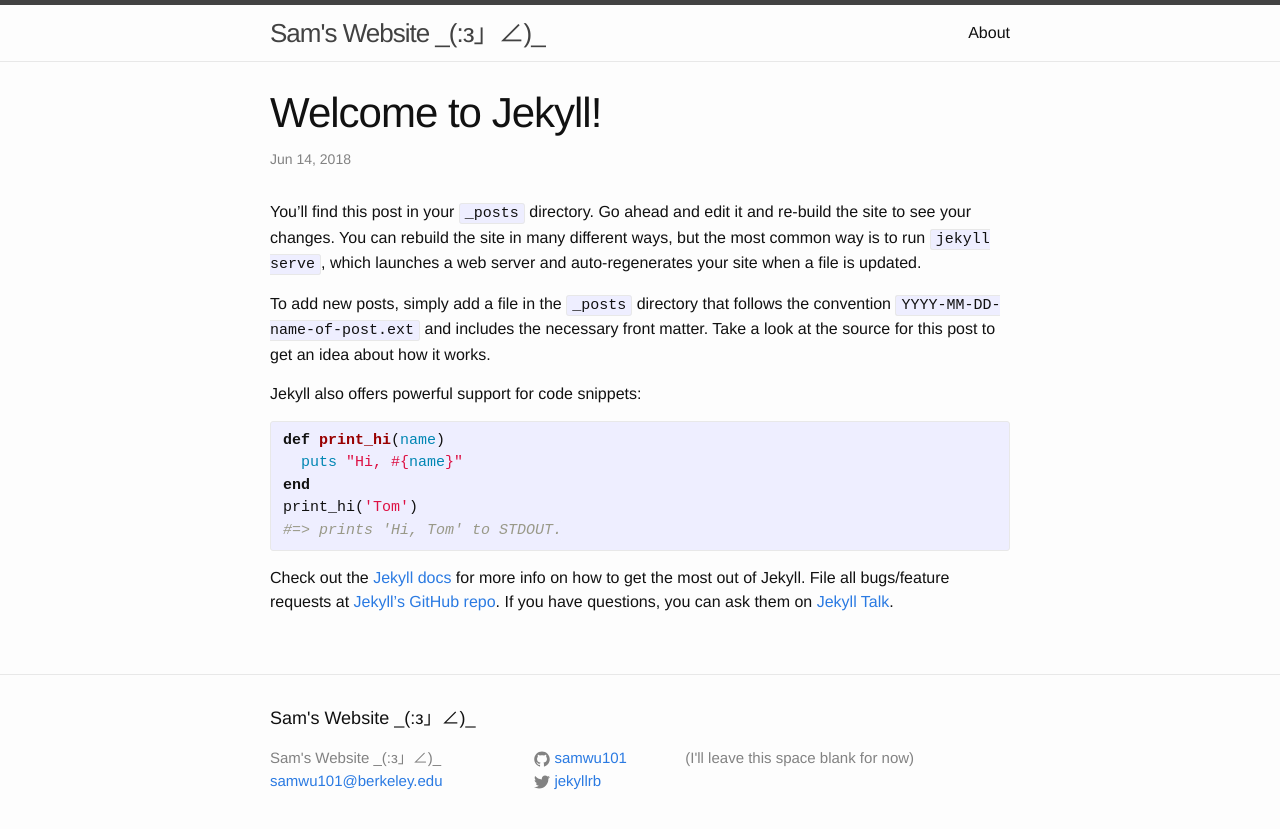
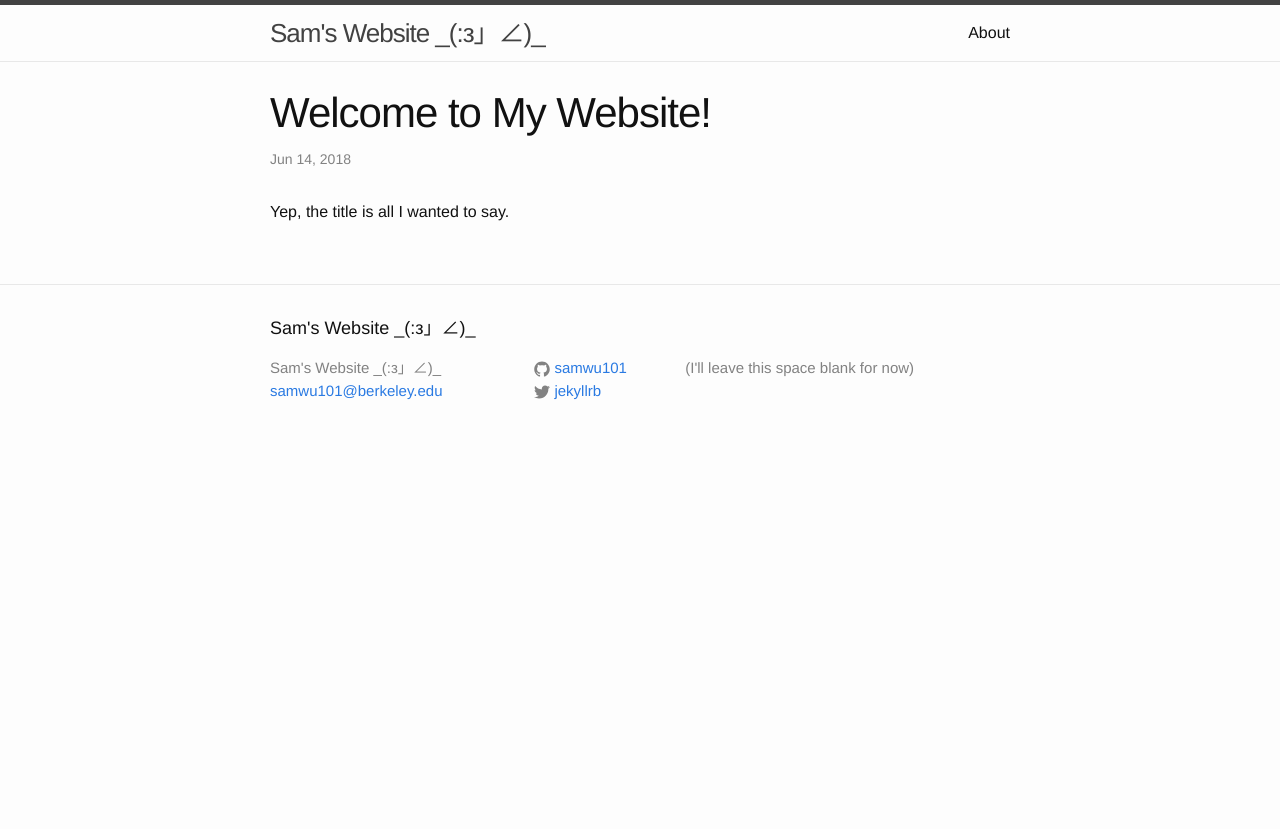
Before and after one commit to samwu101/samwu101.github.io, a Jekyll site: the page built from _posts/2018-06-14-welcome-to-jekyll.markdown, in a window 1280 px wide. Shown: the top 829 px of the page. Built offline with Jekyll 4.4.1, drawn with Linux system fonts in a browser that asks for light colours.

Commit message:
Update to welcome post

```diff
--- a/_posts/2018-06-14-welcome-to-jekyll.markdown
+++ b/_posts/2018-06-14-welcome-to-jekyll.markdown
@@ -1,25 +1,7 @@
 ---
 layout: post
-title:  "Welcome to Jekyll!"
+title:  "Welcome to My Website!"
 date:   2018-06-14 05:28:58 +0000
 categories: jekyll update
 ---
-You’ll find this post in your `_posts` directory. Go ahead and edit it and re-build the site to see your changes. You can rebuild the site in many different ways, but the most common way is to run `jekyll serve`, which launches a web server and auto-regenerates your site when a file is updated.
-
-To add new posts, simply add a file in the `_posts` directory that follows the convention `YYYY-MM-DD-name-of-post.ext` and includes the necessary front matter. Take a look at the source for this post to get an idea about how it works.
-
-Jekyll also offers powerful support for code snippets:
-
-{% highlight ruby %}
-def print_hi(name)
-  puts "Hi, #{name}"
-end
-print_hi('Tom')
-#=> prints 'Hi, Tom' to STDOUT.
-{% endhighlight %}
-
-Check out the [Jekyll docs][jekyll-docs] for more info on how to get the most out of Jekyll. File all bugs/feature requests at [Jekyll’s GitHub repo][jekyll-gh]. If you have questions, you can ask them on [Jekyll Talk][jekyll-talk].
-
-[jekyll-docs]: http://jekyllrb.com/docs/home
-[jekyll-gh]:   https://github.com/jekyll/jekyll
-[jekyll-talk]: https://talk.jekyllrb.com/
+Yep, the title is all I wanted to say.
```
